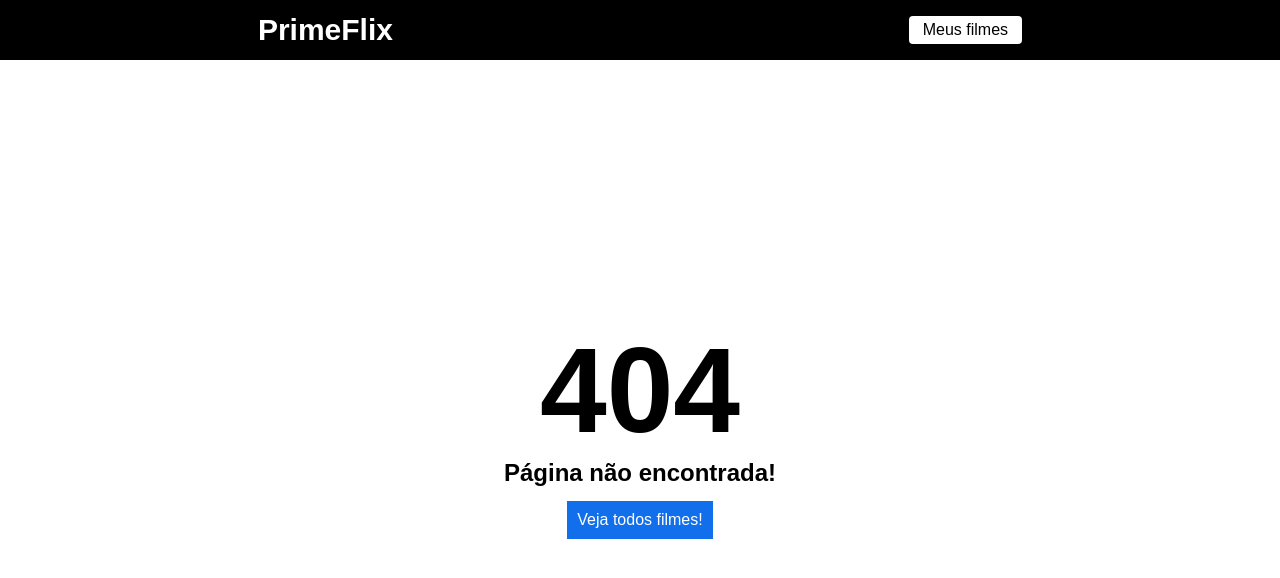
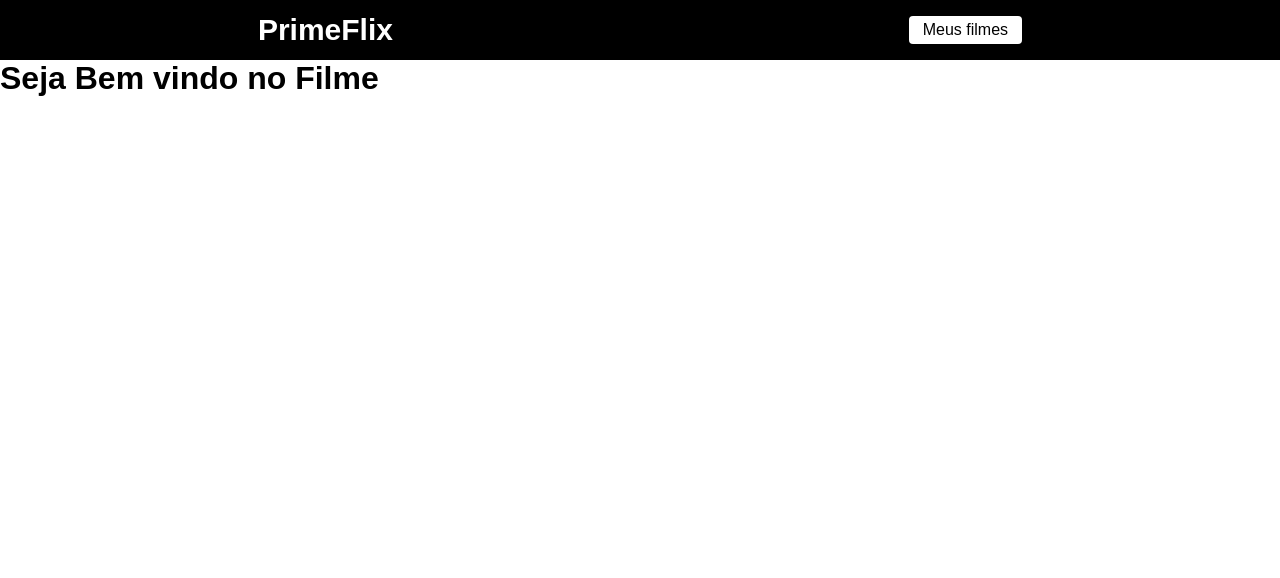
Before and after one commit to IsabelNtanda/prime_flix_react, a React (Create React App) app: page /filme/1 in a window 1280 px wide. Before the commit this address had no page. Shown: the top 578 px of the page. Built offline with nearby package versions, Linux system fonts and the light colour scheme.

Commit message:
novas actualizacoes

```diff
--- a/src/pages/Filmes/index.js
+++ b/src/pages/Filmes/index.js
@@ -1,9 +1,9 @@
-import { Link } from "react-router-dom"
+
 export default function Filmes(){
 return(
   <div>
     <h1>Seja Bem vindo no Filme</h1>
-    <Link to='/'>Home</Link>
+
   </div>
   )
 }
--- a/src/pages/Home/index.js
+++ b/src/pages/Home/index.js
@@ -35,7 +35,7 @@ if(loading){
   return (
     <div className="container">
       <div className="lista-filmes">
-        {filmes.map(filme => {
+        {filmes.map((filme) => {
           return (
             <article key={filme.id}>
               <strong>{filme.title}</strong>
--- a/src/routes.js
+++ b/src/routes.js
@@ -10,8 +10,8 @@ return(
   <Header/>
   <Routes>
     <Route path="/" element={<Home />} />
-    <Route path="/filmes:id" element={<Filmes />}/>
-    <Route path="*" element={<Erro/>}  />
+    <Route path="/filme/:id" element={<Filmes />}/>
+    <Route path="*" element={<Erro />}  />
   </Routes>
   </BrowserRouter>
 
```
